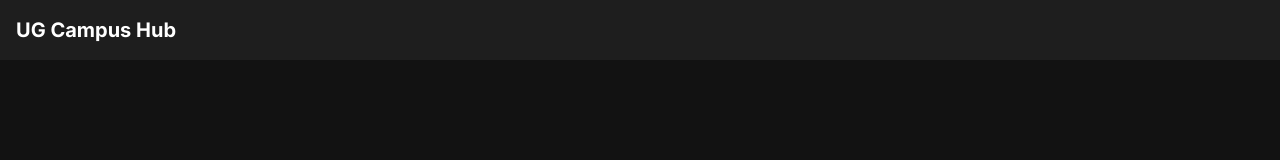
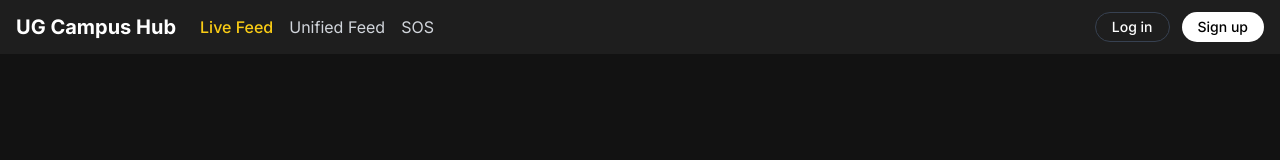
Before and after one commit to Kingobi90/undergroundHub, a Next.js app: page /live-feed in a window 1280 px wide. Shown: the top 160 px of the page. Built offline with nearby package versions, Linux system fonts and the light colour scheme.

Commit message:
Feature: Add consistent navigation menu to live feed and SOS pages

```diff
--- a/src/app/live-feed/page.tsx
+++ b/src/app/live-feed/page.tsx
@@ -6,9 +6,35 @@ import LinkedInStyleFeed from '../../components/LinkedInStyleFeed';
 export default function LiveFeedPage() {
   return (
     <main className="min-h-screen bg-primary-bg pt-20">
-      <div className="bg-secondary-bg p-4 fixed top-0 w-full z-10">
-        <h1 className="text-xl font-bold">UG Campus Hub</h1>
+      {/* Navigation Bar - Fixed at the top */}
+      <div className="bg-secondary-bg fixed top-0 left-0 right-0 z-50">
+        <div className="container mx-auto px-4 py-3">
+          <div className="flex items-center justify-between">
+            {/* Logo and Navigation */}
+            <div className="flex items-center space-x-6">
+              <a href="/" className="text-xl font-bold text-white">UG Campus Hub</a>
+              <nav className="hidden md:flex space-x-4">
+                <a href="/live-feed" className="text-yellow-400 font-medium">Live Feed</a>
+                <a href="/unified-feed" className="text-gray-300 hover:text-white">Unified Feed</a>
+                <a href="/sos" className="text-gray-300 hover:text-white">SOS</a>
+              </nav>
+            </div>
+
+            {/* User Actions */}
+            <div className="flex space-x-3">
+              <a href="/live-feed">
+                <button className="bg-transparent hover:bg-gray-800 px-4 py-1 rounded-full text-sm font-medium border border-gray-700">
+                  Log in
+                </button>
+              </a>
+              <button className="bg-white hover:bg-gray-200 text-black px-4 py-1 rounded-full text-sm font-medium">
+                Sign up
+              </button>
+            </div>
+          </div>
+        </div>
       </div>
+
       <LinkedInStyleFeed />
     </main>
   );
--- a/src/app/sos/page.tsx
+++ b/src/app/sos/page.tsx
@@ -6,8 +6,33 @@ import SOSSection from '../../components/SOSSection';
 export default function SOSPage() {
   return (
     <main className="min-h-screen bg-primary-bg">
-      <div className="bg-secondary-bg p-4 fixed top-0 w-full z-10">
-        <h1 className="text-xl font-bold">UG Campus Hub - SOS Resources</h1>
+      {/* Navigation Bar - Fixed at the top */}
+      <div className="bg-secondary-bg fixed top-0 left-0 right-0 z-50">
+        <div className="container mx-auto px-4 py-3">
+          <div className="flex items-center justify-between">
+            {/* Logo and Navigation */}
+            <div className="flex items-center space-x-6">
+              <a href="/" className="text-xl font-bold text-white">UG Campus Hub</a>
+              <nav className="hidden md:flex space-x-4">
+                <a href="/live-feed" className="text-gray-300 hover:text-white">Live Feed</a>
+                <a href="/unified-feed" className="text-gray-300 hover:text-white">Unified Feed</a>
+                <a href="/sos" className="text-yellow-400 font-medium">SOS</a>
+              </nav>
+            </div>
+
+            {/* User Actions */}
+            <div className="flex space-x-3">
+              <a href="/live-feed">
+                <button className="bg-transparent hover:bg-gray-800 px-4 py-1 rounded-full text-sm font-medium border border-gray-700">
+                  Log in
+                </button>
+              </a>
+              <button className="bg-white hover:bg-gray-200 text-black px-4 py-1 rounded-full text-sm font-medium">
+                Sign up
+              </button>
+            </div>
+          </div>
+        </div>
       </div>
 
       <div className="pt-20 px-4">
```
